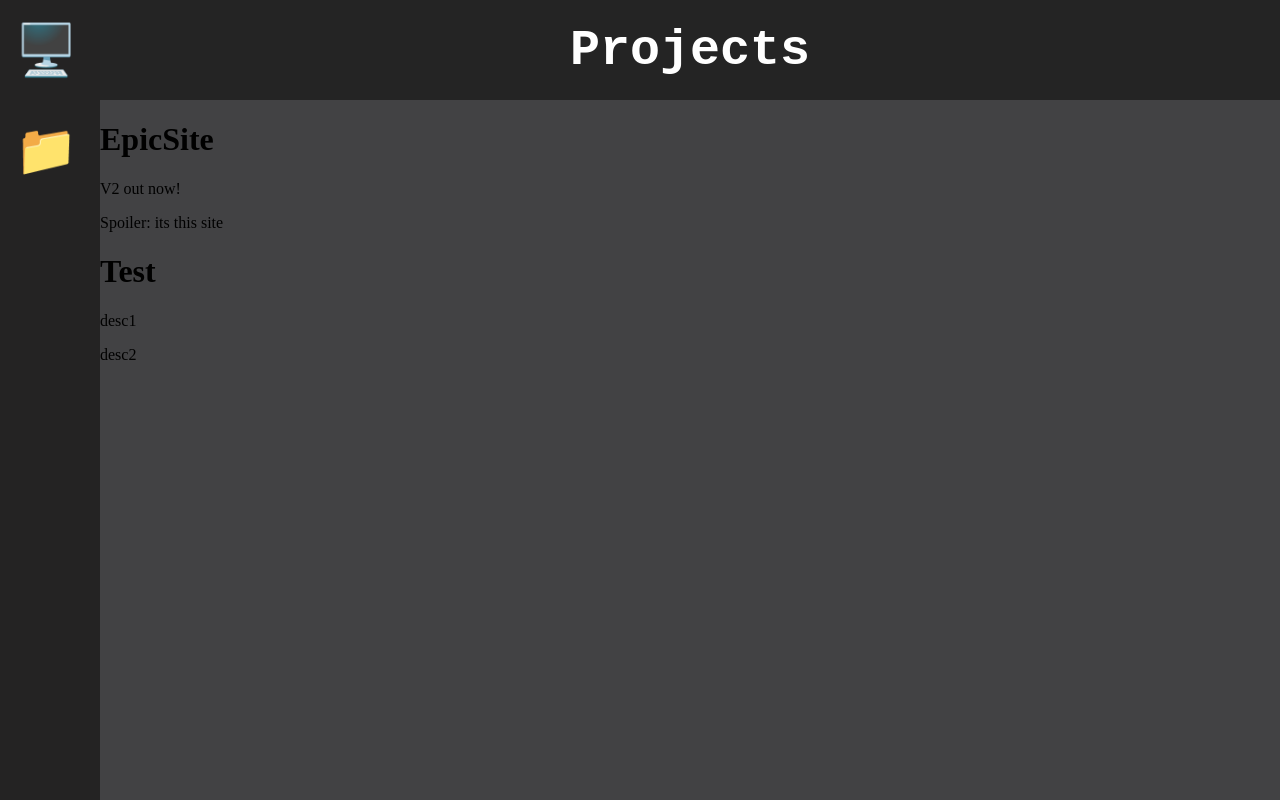
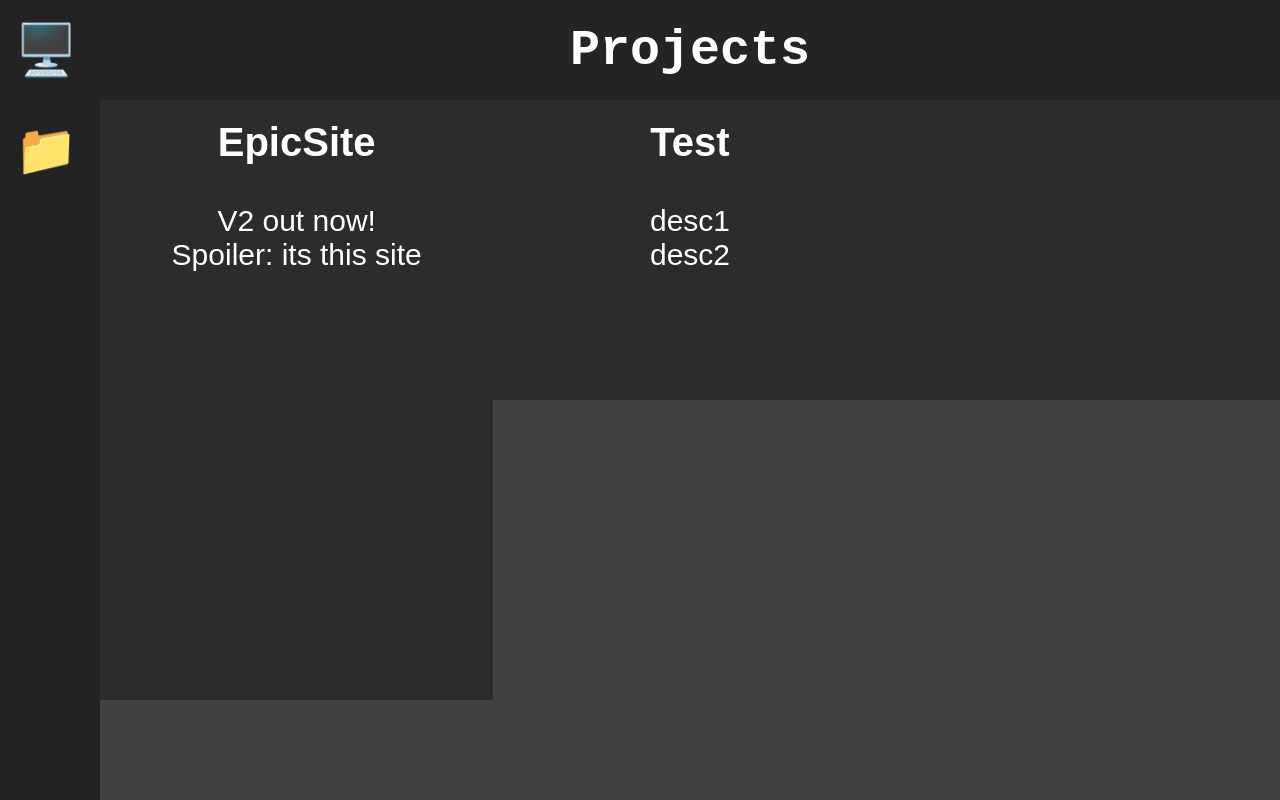
Before and after one commit to LemonsAreLimes/EpicWebpage.github.io, a plain HTML site: page Projects.html in a window 1280 px wide. Drawn offline with Linux system fonts and the light colour scheme; a web font is replaced by a local one.

Commit message:
Update content.css

```diff
--- a/src/content.css
+++ b/src/content.css
@@ -1,35 +1,95 @@
 :root{
-    --ContentWidth: calc(100vw - 100px);
+    --ContentAreaWidth: calc(100vw - 100px);
     --LargeBoxWidth: calc(100vw - 200px);
     --LargeBoxHeight: calc(100vh - 150px);
+
+
+    --contentNestHeight: calc(100vh - 100px);
+    --contentNestWidth: calc(100vw - 100px);
+
+    --ProjectElementWidth: calc((100vw - 100px) / 3);
 }
-
 
 .contentContainer{
     margin: 0%;
     padding: 0%;
 
     height: 100vh;
-    width: var(--ContentWidth);
+    width: var(--ContentAreaWidth);
 
     position: absolute;
     top: 0px;
     left: 100px;
 
     display: grid;
-    grid-auto-rows: 100px 100px;
+    grid-auto-rows: 100px;
 
-    /* replace this with an animated background later */
     background-color: rgb(66, 66, 68);
 }
 
+
+.contentContainer2{
+    height: var(--contentNestHeight);
+    width: var(--contentNestWidth);
+
+    display: grid;
+    grid-template-columns: var(--ProjectElementWidth) var(--ProjectElementWidth) var(--ProjectElementWidth);
+    grid-template-rows: 300px 300px 300px;
+
+    justify-items: center;
+    align-items: center;
+}
+
+.ContentBox{
+    margin: 0%;
+
+    height: 300px;
+    width: var(--ProjectElementWidth);
+    background-color: rgb(44, 44, 44);
+
+    text-align: center;
+}
+
+@keyframes ProjectAnim{
+    0% {rotate: 0deg;}
+    25% {rotate: -5deg;}
+    75% {rotate: 5deg;}
+    100% {rotate: 0deg;}
+}
+
+.ContentBox:hover{
+    z-index: 100000;
+    border: 2px solid rgb(128, 124, 124);
+
+    animation-name: ProjectAnim;
+    animation-duration: 500ms;
+    animation-timing-function: ease;
+
+}
+
+.projectTitle{
+    margin-top: 5%;
+    margin-bottom: 10%;
+
+    color: white;
+    font-family:Arial, Helvetica, sans-serif;
+    font-size: 40px;
+}
+
+.projectDesc{
+    margin: 0%;
+
+    color: white;
+    font-family:Arial, Helvetica, sans-serif;
+    font-size: 30px;
+}
 
 .titleBar{
     margin: 0%;
     padding: 0%;
 
     height: 100px;
-    width: var(--ContentWidth);
+    width: var(--ContentAreaWidth);
 
     background-color: rgb(36, 36, 36);
 
@@ -59,14 +119,23 @@
     background-color: rgb(42, 43, 54);
 
     display: grid;
+    grid-auto-rows: 75px 75px;
     justify-items: center;
+    align-items: center;
 }
+
 
 .ContentTitle{
     margin-top: 50px;
-    margin-bottom: 0px;
+    margin-bottom: 50px;
 
     color: white;
     font-family:Arial, Helvetica, sans-serif;
     font-size: 40px;
 }
+
+.desc{
+    color: white;
+    font-family:Arial, Helvetica, sans-serif;
+    font-size: 30px;
+}
```
